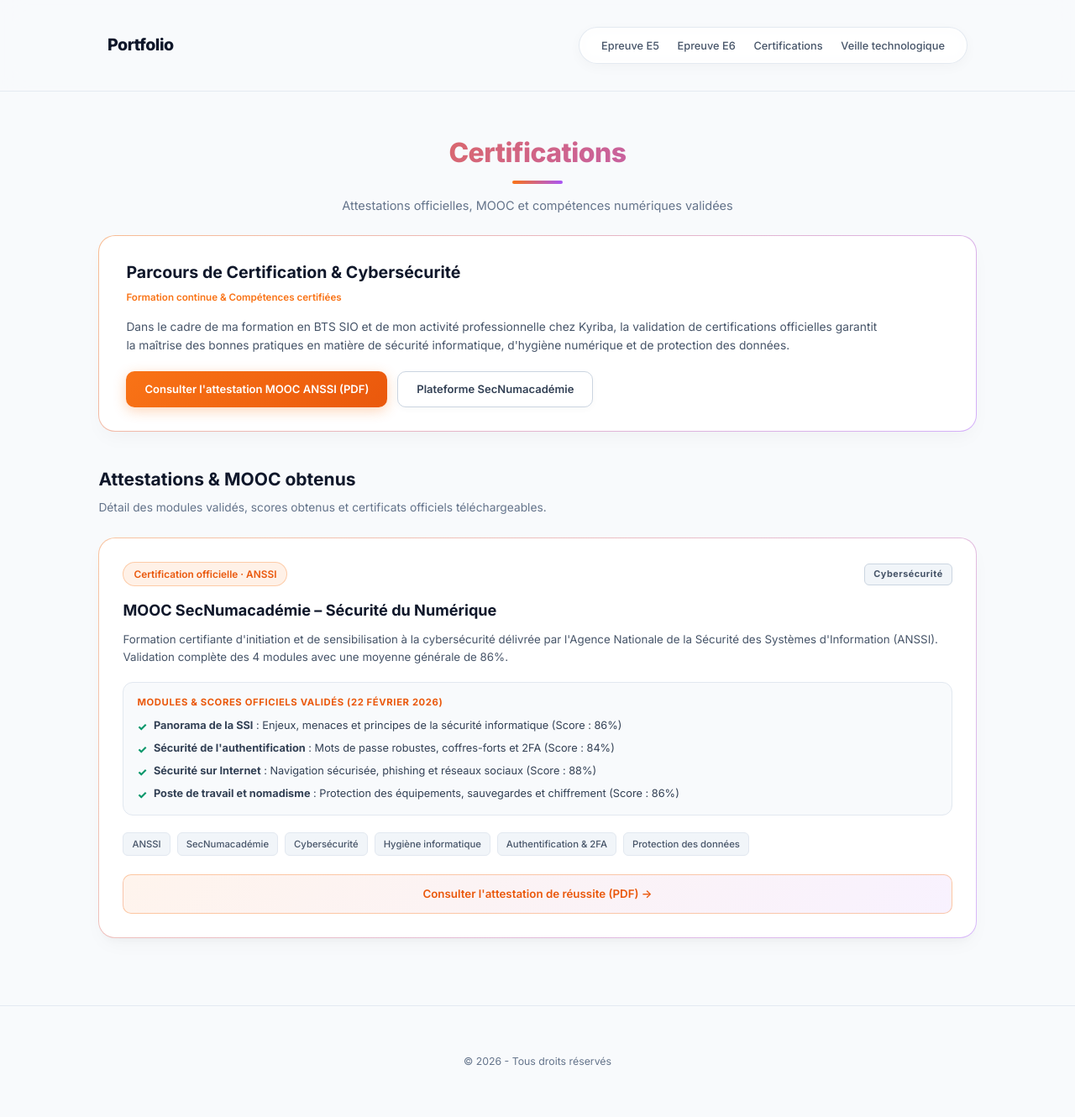
After one commit to Juu2505/test-portfolio, a PHP site: page /certifications.html in a window 1280 px wide. The commit adds this page. Shown: the whole page at 84% size. Run offline with PHP 8.4, Linux system fonts and the light colour scheme.

Commit message:
Ajout de la page certifications (MOOC ANSSI) et mise à jour de la page d'accueil

```diff
--- /dev/null
+++ b/certifications.html
@@ -0,0 +1,467 @@
+<!DOCTYPE html>
+<html lang="fr">
+
+<head>
+    <meta charset="UTF-8">
+    <meta name="viewport" content="width=device-width, initial-scale=1.0">
+    <title>Certifications - Portfolio</title>
+    <link rel="stylesheet" href="css/style.css?v=light-2026">
+    <style>
+        html, body {
+            background-color: #f8fafc !important;
+            background: #f8fafc !important;
+            color: #0f172a !important;
+        }
+
+        .cert-container {
+            max-width: 1200px;
+            margin: 0 auto;
+            padding: 0 15px;
+        }
+
+        /* Synthèse Banner */
+        .synthesis-card {
+            background: linear-gradient(#ffffff, #ffffff) padding-box,
+                        linear-gradient(135deg, rgba(249, 115, 22, 0.45), rgba(168, 85, 247, 0.45)) border-box;
+            border: 1px solid transparent;
+            border-radius: 20px;
+            padding: 28px 32px;
+            margin-bottom: 40px;
+            position: relative;
+            box-shadow: 0 10px 25px -5px rgba(0, 0, 0, 0.04);
+            text-align: left;
+            transition: all 0.3s ease;
+        }
+
+        .synthesis-card:hover {
+            box-shadow: 0 18px 35px -5px rgba(249, 115, 22, 0.12), 0 8px 20px -5px rgba(168, 85, 247, 0.12);
+            background: linear-gradient(#ffffff, #ffffff) padding-box,
+                        linear-gradient(135deg, #f97316, #a855f7) border-box;
+        }
+
+        .synthesis-header {
+            display: flex;
+            align-items: center;
+            justify-content: space-between;
+            flex-wrap: wrap;
+            gap: 16px;
+            margin-bottom: 14px;
+        }
+
+        .synthesis-title-box {
+            display: flex;
+            align-items: center;
+            gap: 14px;
+        }
+
+        .synthesis-title-box h3 {
+            margin: 0;
+            font-size: 1.35rem;
+            color: #0f172a;
+            font-weight: 700;
+        }
+
+        .synthesis-desc {
+            color: #475569;
+            font-size: 0.95rem;
+            line-height: 1.6;
+            margin: 0 0 20px 0;
+            max-width: 900px;
+        }
+
+        .synthesis-actions {
+            display: flex;
+            flex-wrap: wrap;
+            gap: 12px;
+        }
+
+        .btn-synthesis-primary {
+            display: inline-flex;
+            align-items: center;
+            gap: 10px;
+            padding: 10px 22px;
+            background: linear-gradient(135deg, #f97316, #ea580c);
+            color: #fff;
+            font-weight: 600;
+            font-size: 0.9rem;
+            border-radius: 10px;
+            text-decoration: none;
+            transition: all 0.3s ease;
+            box-shadow: 0 4px 15px rgba(249, 115, 22, 0.3);
+        }
+
+        .btn-synthesis-primary:hover {
+            transform: translateY(-2px);
+            box-shadow: 0 8px 22px rgba(249, 115, 22, 0.45);
+            color: #fff;
+        }
+
+        .btn-synthesis-secondary {
+            display: inline-flex;
+            align-items: center;
+            gap: 10px;
+            padding: 10px 22px;
+            background: #ffffff;
+            border: 1px solid #cbd5e1;
+            color: #334155;
+            font-weight: 600;
+            font-size: 0.9rem;
+            border-radius: 10px;
+            text-decoration: none;
+            transition: all 0.3s ease;
+            box-shadow: 0 2px 8px rgba(0, 0, 0, 0.03);
+        }
+
+        .btn-synthesis-secondary:hover {
+            background: rgba(168, 85, 247, 0.08);
+            border-color: #a855f7;
+            color: #9333ea;
+            transform: translateY(-2px);
+            box-shadow: 0 4px 12px rgba(168, 85, 247, 0.15);
+        }
+
+        /* Section Heading */
+        .projects-heading {
+            text-align: left;
+            margin-bottom: 25px;
+        }
+
+        .projects-heading h3 {
+            font-size: 1.45rem;
+            color: #0f172a;
+            margin: 0 0 6px 0;
+            display: flex;
+            align-items: center;
+            gap: 10px;
+            font-weight: 700;
+        }
+
+        .projects-heading p {
+            color: #64748b;
+            margin: 0;
+            font-size: 0.95rem;
+        }
+
+        /* Responsive Project Cards Grid */
+        .project-cards-grid {
+            display: grid;
+            grid-template-columns: repeat(auto-fit, minmax(360px, 1fr));
+            gap: 28px;
+            margin-bottom: 40px;
+        }
+
+        .project-ui-card {
+            background: linear-gradient(#ffffff, #ffffff) padding-box,
+                        linear-gradient(135deg, rgba(249, 115, 22, 0.4), rgba(168, 85, 247, 0.4)) border-box;
+            border: 1px solid transparent;
+            border-radius: 20px;
+            padding: 28px;
+            display: flex;
+            flex-direction: column;
+            justify-content: space-between;
+            text-align: left;
+            position: relative;
+            transition: all 0.35s cubic-bezier(0.16, 1, 0.3, 1);
+            box-shadow: 0 10px 25px -5px rgba(0, 0, 0, 0.04), 0 8px 10px -6px rgba(0, 0, 0, 0.03);
+        }
+
+        .project-ui-card:hover {
+            transform: translateY(-6px);
+            box-shadow: 0 20px 35px -5px rgba(249, 115, 22, 0.15), 0 10px 20px -5px rgba(168, 85, 247, 0.15);
+            background: linear-gradient(#ffffff, #ffffff) padding-box,
+                        linear-gradient(135deg, #f97316, #a855f7) border-box;
+        }
+
+        .project-badge-row {
+            display: flex;
+            justify-content: space-between;
+            align-items: center;
+            margin-bottom: 16px;
+            gap: 10px;
+        }
+
+        .badge-cadre {
+            display: inline-flex;
+            align-items: center;
+            gap: 6px;
+            font-size: 0.82rem;
+            font-weight: 600;
+            padding: 4px 12px;
+            border-radius: 20px;
+        }
+
+        .badge-cadre.anssi {
+            background: rgba(249, 115, 22, 0.1);
+            color: #ea580c;
+            border: 1px solid rgba(249, 115, 22, 0.3);
+        }
+
+        .badge-cadre.school {
+            background: rgba(168, 85, 247, 0.1);
+            color: #9333ea;
+            border: 1px solid rgba(168, 85, 247, 0.3);
+        }
+
+        .badge-option {
+            background: #f1f5f9;
+            color: #475569;
+            border: 1px solid #cbd5e1;
+            font-size: 0.75rem;
+            font-weight: 700;
+            padding: 3px 10px;
+            border-radius: 6px;
+            letter-spacing: 0.5px;
+        }
+
+        .project-title {
+            font-size: 1.25rem;
+            color: #0f172a;
+            margin: 0 0 12px 0;
+            font-weight: 700;
+            display: flex;
+            align-items: center;
+            gap: 10px;
+            line-height: 1.35;
+        }
+
+        .project-summary {
+            color: #475569;
+            font-size: 0.92rem;
+            line-height: 1.6;
+            margin: 0 0 18px 0;
+        }
+
+        /* Compétences Section inside card */
+        .project-competencies {
+            background: #f8fafc;
+            border: 1px solid #e2e8f0;
+            border-radius: 12px;
+            padding: 14px 16px;
+            margin-bottom: 20px;
+        }
+
+        .project-competencies-label {
+            font-size: 0.78rem;
+            text-transform: uppercase;
+            letter-spacing: 0.6px;
+            color: #ea580c;
+            font-weight: 700;
+            margin-bottom: 10px;
+            display: flex;
+            align-items: center;
+            gap: 6px;
+        }
+
+        .competency-list {
+            list-style: none;
+            padding: 0;
+            margin: 0;
+            display: flex;
+            flex-direction: column;
+            gap: 8px;
+        }
+
+        .competency-list li {
+            color: #334155;
+            font-size: 0.88rem;
+            display: flex;
+            align-items: flex-start;
+            gap: 8px;
+            line-height: 1.4;
+        }
+
+        .competency-list li .check-icon {
+            color: #059669;
+            font-weight: 800;
+            font-size: 0.9rem;
+            flex-shrink: 0;
+            margin-top: 1px;
+        }
+
+        /* Tech Tags */
+        .project-tags {
+            display: flex;
+            flex-wrap: wrap;
+            gap: 8px;
+            margin-bottom: 22px;
+        }
+
+        .project-tag {
+            background: #f1f5f9;
+            border: 1px solid #e2e8f0;
+            color: #475569;
+            font-size: 0.78rem;
+            font-weight: 500;
+            padding: 4px 10px;
+            border-radius: 6px;
+            transition: all 0.2s ease;
+        }
+
+        .project-ui-card:hover .project-tag {
+            border-color: rgba(168, 85, 247, 0.35);
+            color: #1e293b;
+        }
+
+        /* Action button */
+        .project-card-cta {
+            margin-top: auto;
+        }
+
+        .btn-view-fiche {
+            display: inline-flex;
+            align-items: center;
+            justify-content: center;
+            gap: 10px;
+            width: 100%;
+            padding: 12px 20px;
+            background: linear-gradient(135deg, rgba(249, 115, 22, 0.08), rgba(168, 85, 247, 0.08));
+            border: 1px solid rgba(249, 115, 22, 0.35);
+            color: #ea580c;
+            font-weight: 600;
+            font-size: 0.92rem;
+            border-radius: 10px;
+            text-decoration: none;
+            transition: all 0.3s ease;
+        }
+
+        .btn-view-fiche:hover {
+            background: linear-gradient(135deg, #f97316, #a855f7);
+            border-color: transparent;
+            color: #fff;
+            transform: translateY(-2px);
+            box-shadow: 0 6px 20px rgba(249, 115, 22, 0.28);
+        }
+
+        @media (max-width: 768px) {
+            .project-cards-grid {
+                grid-template-columns: 1fr;
+            }
+
+            .synthesis-header {
+                flex-direction: column;
+                align-items: flex-start;
+            }
+        }
+    </style>
+</head>
+
+<body>
+
+    <header>
+        <nav>
+            <div class="logo"><a href="index.html" style="color: inherit; text-decoration: none;">Portfolio</a></div>
+            <ul class="menu">
+                <li><a href="epreuve-e5.html">Epreuve E5</a></li>
+                <li><a href="epreuve-e6.html">Epreuve E6</a></li>
+                <li><a href="certifications.html">Certifications</a></li>
+                <li><a href="veille-technologique.html">Veille technologique</a></li>
+            </ul>
+        </nav>
+    </header>
+
+    <main>
+        <section class="skills-section">
+            <div class="cert-container">
+                <h2 class="section-title">Certifications</h2>
+                <div class="underline-gradient"></div>
+                <p class="section-subtitle">Attestations officielles, MOOC et compétences numériques validées</p>
+
+                <!-- BANNIÈRE PRÉSENTATION -->
+                <div class="synthesis-card">
+                    <div class="synthesis-header">
+                        <div class="synthesis-title-box">
+                            <div>
+                                <h3>Parcours de Certification & Cybersécurité</h3>
+                                <span style="font-size: 0.8rem; color: #f97316; font-weight: 600;">Formation continue & Compétences certifiées</span>
+                            </div>
+                        </div>
+                    </div>
+                    <p class="synthesis-desc">
+                        Dans le cadre de ma formation en BTS SIO et de mon activité professionnelle chez Kyriba, la validation de certifications officielles garantit la maîtrise des bonnes pratiques en matière de sécurité informatique, d'hygiène numérique et de protection des données.
+                    </p>
+                    <div class="synthesis-actions">
+                        <a href="documentation/MOOC Secnum.pdf" target="_blank" class="btn-synthesis-primary">
+                            Consulter l'attestation MOOC ANSSI (PDF)
+                        </a>
+                        <a href="https://secnumacademie.gouv.fr/" target="_blank" class="btn-synthesis-secondary">
+                            Plateforme SecNumacadémie
+                        </a>
+                    </div>
+                </div>
+
+                <!-- SECTION CARDS -->
+                <div class="projects-heading">
+                    <h3>Attestations & MOOC obtenus</h3>
+                    <p>Détail des modules validés, scores obtenus et certificats officiels téléchargeables.</p>
+                </div>
+
+                <div class="project-cards-grid">
+
+                    <!-- CARD MOOC SECNUMACADEMIE -->
+                    <div class="project-ui-card">
+                        <div>
+                            <div class="project-badge-row">
+                                <span class="badge-cadre anssi">Certification officielle · ANSSI</span>
+                                <span class="badge-option">Cybersécurité</span>
+                            </div>
+                            <h4 class="project-title">
+                                MOOC SecNumacadémie – Sécurité du Numérique
+                            </h4>
+                            <p class="project-summary">
+                                Formation certifiante d'initiation et de sensibilisation à la cybersécurité délivrée par l'Agence Nationale de la Sécurité des Systèmes d'Information (ANSSI). Validation complète des 4 modules avec une moyenne générale de 86%.
+                            </p>
+
+                            <div class="project-competencies">
+                                <div class="project-competencies-label">
+                                    Modules &amp; Scores officiels validés (22 Février 2026)
+                                </div>
+                                <ul class="competency-list">
+                                    <li>
+                                        <span class="check-icon">✓</span>
+                                        <span><strong>Panorama de la SSI</strong> : Enjeux, menaces et principes de la sécurité informatique (Score : 86%)</span>
+                                    </li>
+                                    <li>
+                                        <span class="check-icon">✓</span>
+                                        <span><strong>Sécurité de l'authentification</strong> : Mots de passe robustes, coffres-forts et 2FA (Score : 84%)</span>
+                                    </li>
+                                    <li>
+                                        <span class="check-icon">✓</span>
+                                        <span><strong>Sécurité sur Internet</strong> : Navigation sécurisée, phishing et réseaux sociaux (Score : 88%)</span>
+                                    </li>
+                                    <li>
+                                        <span class="check-icon">✓</span>
+                                        <span><strong>Poste de travail et nomadisme</strong> : Protection des équipements, sauvegardes et chiffrement (Score : 86%)</span>
+                                    </li>
+                                </ul>
+                            </div>
+
+                            <div class="project-tags">
+                                <span class="project-tag">ANSSI</span>
+                                <span class="project-tag">SecNumacadémie</span>
+                                <span class="project-tag">Cybersécurité</span>
+                                <span class="project-tag">Hygiène informatique</span>
+                                <span class="project-tag">Authentification &amp; 2FA</span>
+                                <span class="project-tag">Protection des données</span>
+                            </div>
+                        </div>
+
+                        <div class="project-card-cta">
+                            <a href="documentation/MOOC Secnum.pdf" target="_blank" class="btn-view-fiche">
+                                Consulter l'attestation de réussite (PDF) →
+                            </a>
+                        </div>
+                    </div>
+
+                </div>
+
+            </div>
+        </section>
+    </main>
+
+    <footer>
+        <p>&copy; 2026 - Tous droits réservés</p>
+    </footer>
+
+</body>
+
+</html>
--- a/css/style.css
+++ b/css/style.css
@@ -353,7 +373,7 @@ nav {
 */
 
 .skills-section {
-    padding: 40px 8%;
+    padding: 20px 8% 40px;
     text-align: center;
 }
 
@@ -379,7 +399,7 @@ nav {
 .section-subtitle {
     color: var(--text-muted);
     font-size: 1rem;
-    margin-bottom: 35px;
+    margin-bottom: 24px;
 }
 
 .card-header {
--- a/epreuve-e5.html
+++ b/epreuve-e5.html
@@ -353,7 +353,7 @@
             <ul class="menu">
                 <li><a href="epreuve-e5.html">Epreuve E5</a></li>
                 <li><a href="epreuve-e6.html">Epreuve E6</a></li>
-                <li><a href="documentation/MOOC Secnum.pdf" target="_blank">Certifications</a></li>
+                <li><a href="certifications.html">Certifications</a></li>
                 <li><a href="veille-technologique.html">Veille technologique</a></li>
             </ul>
         </nav>
--- a/epreuve-e6.html
+++ b/epreuve-e6.html
@@ -14,7 +14,7 @@
             <ul class="menu">
                 <li><a href="epreuve-e5.html">Epreuve E5</a></li>
                 <li><a href="epreuve-e6.html">Epreuve E6</a></li>
-                <li><a href="documentation/MOOC Secnum.pdf" target="_blank">Certifications</a></li>
+                <li><a href="certifications.html">Certifications</a></li>
                 <li><a href="veille-technologique.html">Veille technologique</a></li>
             </ul>
         </nav>
--- a/veille-technologique.html
+++ b/veille-technologique.html
@@ -14,7 +14,7 @@
             <ul class="menu">
                 <li><a href="epreuve-e5.html">Epreuve E5</a></li>
                 <li><a href="epreuve-e6.html">Epreuve E6</a></li>
-                <li><a href="documentation/MOOC Secnum.pdf" target="_blank">Certifications</a></li>
+                <li><a href="certifications.html">Certifications</a></li>
                 <li><a href="veille-technologique.html">Veille technologique</a></li>
             </ul>
         </nav>
```
Also changed, not shown: other parts of css/style.css (+27 -7 lines), index.html (+14 -33 lines).
